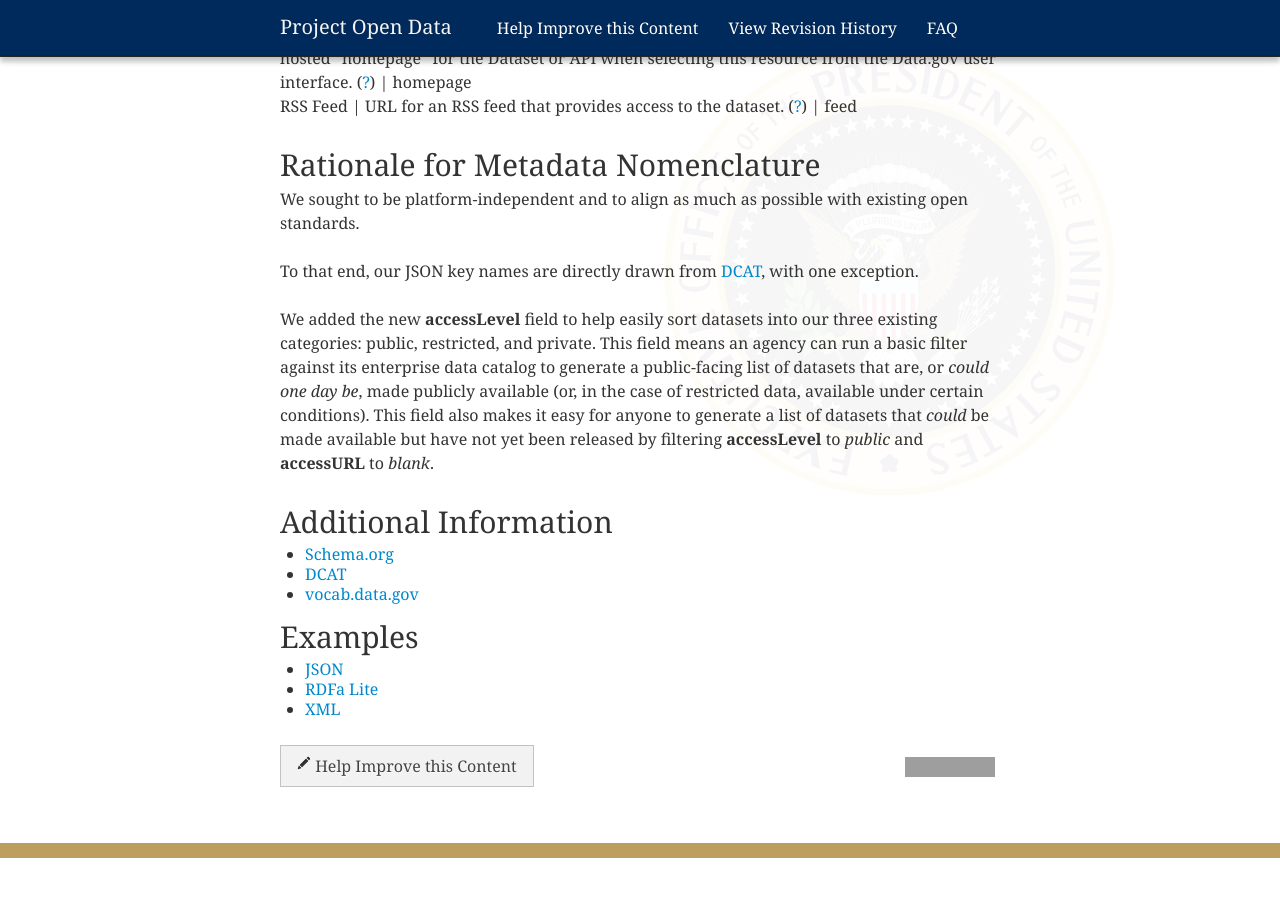
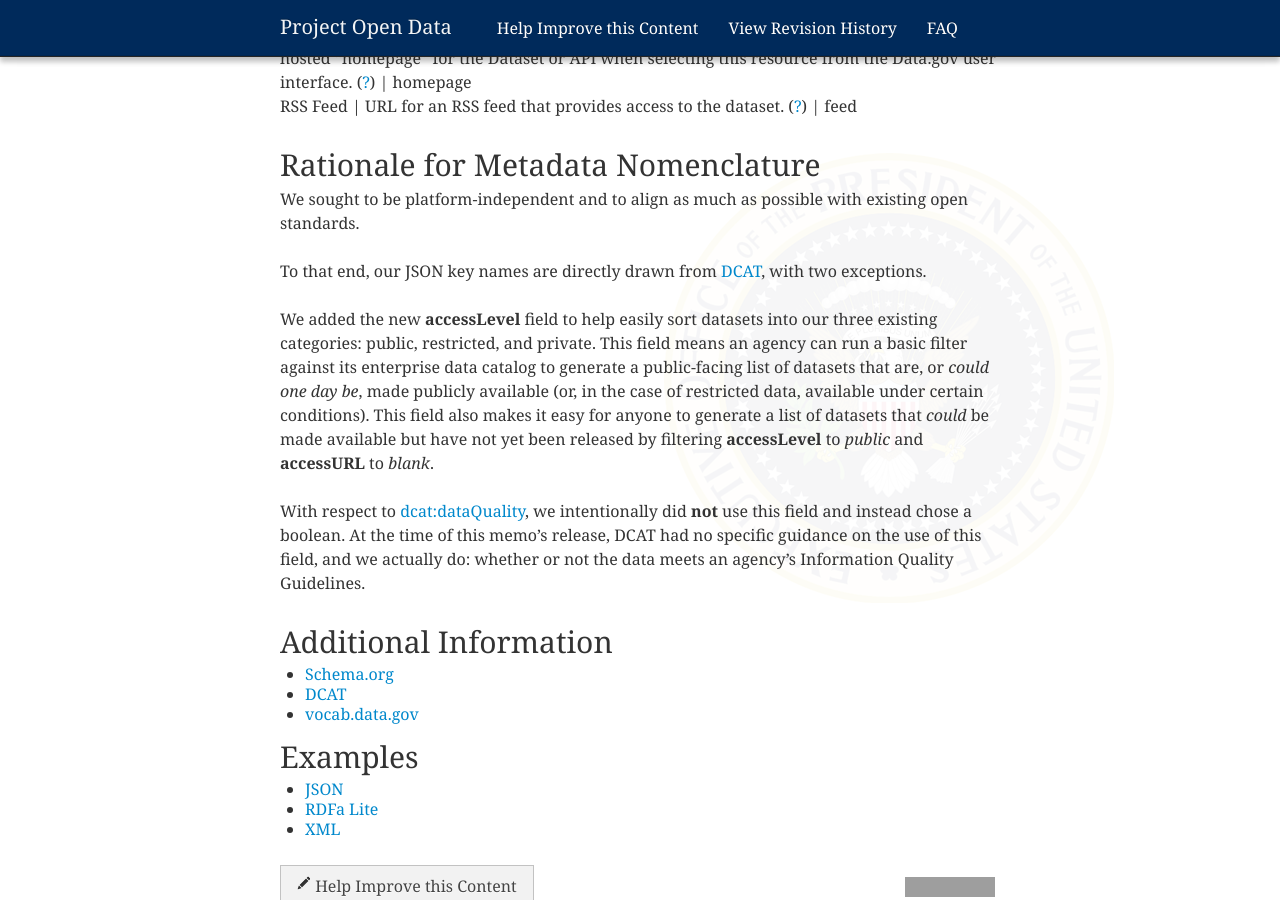
Before and after one commit to gbinal/p-o-d.github.com, a Jekyll site: the page built from schema.md, in a window 1280 px wide and 900 px high, scrolled down 3083 px. Built offline with Jekyll 4.4.1, drawn with Linux system fonts in a browser that asks for light colours; nearby versions of some CDN libraries; before the commit the page ends 3941 px from its top, so only the background shows below that; grey boxes are pictures that could not be loaded.

Commit message:
Added dataQuality explanation

```diff
--- a/schema.md
+++ b/schema.md
@@ -94,9 +94,11 @@ Rationale for Metadata Nomenclature
 ----------------------
 We sought to be platform-independent and to align as much as possible with existing open standards.
 
-To that end, our JSON key names are directly drawn from [DCAT](http://www.w3.org/TR/vocab-dcat/), with one exception.
+To that end, our JSON key names are directly drawn from [DCAT](http://www.w3.org/TR/vocab-dcat/), with two exceptions.
 
 We added the new **accessLevel** field to help easily sort datasets into our three existing categories: public, restricted, and private. This field means an agency can run a basic filter against its enterprise data catalog to generate a public-facing list of datasets that are, or *could one day be*, made publicly available (or, in the case of restricted data, available under certain conditions). This field also makes it easy for anyone to generate a list of datasets that *could* be made available but have not yet been released by filtering **accessLevel** to *public* and **accessURL** to *blank*.
+
+With respect to [dcat:dataQuality](http://www.w3.org/TR/vocab-dcat/#property--data-quality), we intentionally did **not** use this field and instead chose a boolean. At the time of this memo's release, DCAT had no specific guidance on the use of this field, and we actually do: whether or not the data meets an agency’s Information Quality Guidelines.
 
 Additional Information
 ----------------------
```
